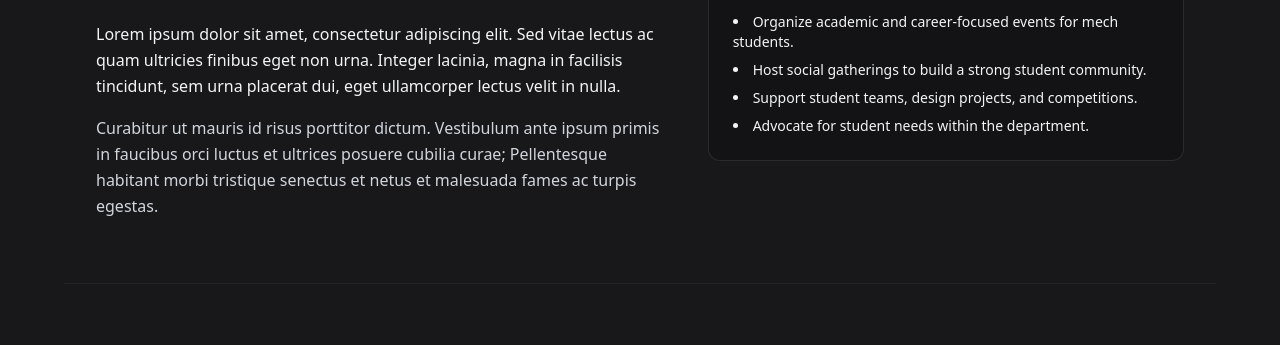
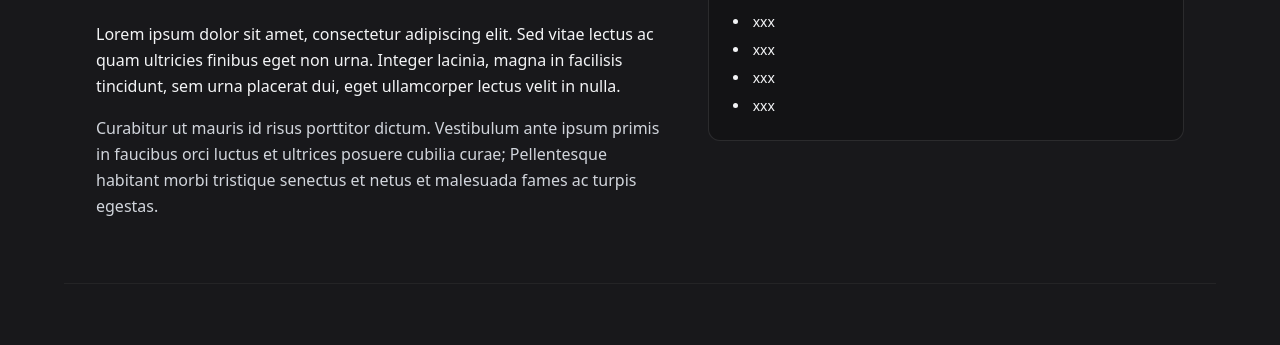
Before and after one commit to alexwhiting/Dal-Mech-Society, a website: page index.html in a window 1280 px wide. Shown: the part 449-794 px from the top of the page. Drawn offline with Linux system fonts and the light colour scheme.

Commit message:
formatting

```diff
--- a/index.html
+++ b/index.html
@@ -9,7 +9,7 @@
 </head>
 <body id="top">
 
-  <!-- ================= NAVBAR ================= -->
+  <!-- Navbar -->
   <header class="sticky top-0 z-50 border-b border-white/10 bg-(--dal-charcoal)/95 shadow-sm backdrop-blur">
     <nav class="mx-auto flex max-w-6xl items-center justify-between px-4 py-4 sm:px-6 lg:px-8">
       <a href="#top" class="flex items-center gap-3">
@@ -54,6 +54,7 @@
   </header>
 
   <main id="home" class="bg-(--dal-charcoal) text-white">
+
     <!-- Hero / welcome section -->
     <section class="mx-auto max-w-6xl scroll-mt-28 px-4 py-16 sm:px-6 lg:px-8">
       <div class="text-center">
@@ -95,10 +96,10 @@
             What We Do
           </h3>
           <ul class="mt-4 space-y-2 list-disc list-inside">
-            <li>Organize academic and career-focused events for mech students.</li>
-            <li>Host social gatherings to build a strong student community.</li>
-            <li>Support student teams, design projects, and competitions.</li>
-            <li>Advocate for student needs within the department.</li>
+            <li>xxx</li>
+            <li>xxx</li>
+            <li>xxx</li>
+            <li>xxx</li>
           </ul>
         </div>
       </div>
```
